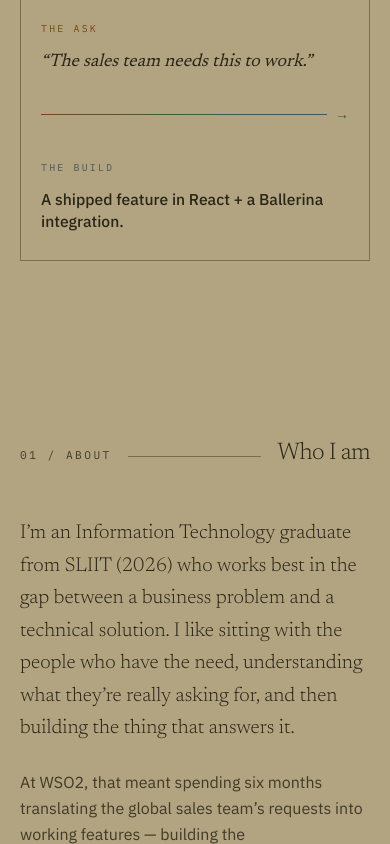
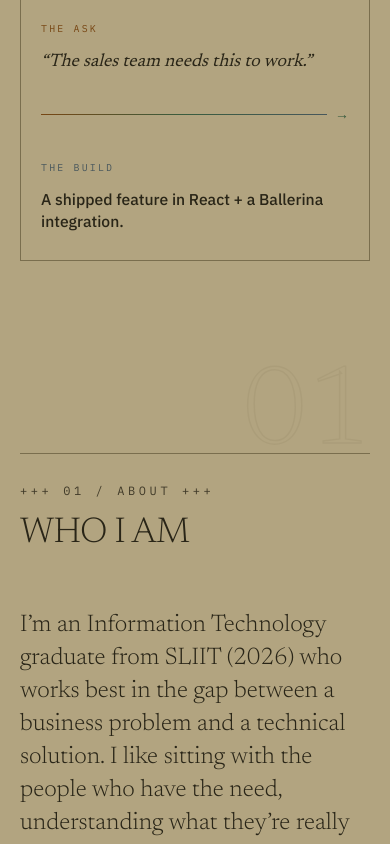
Before and after one commit to senudidinaya/senudi-portfolio, a Next.js app: page / in a window 390 px wide. Shown: the part 1156-2000 px from the top of the page. Built offline with nearby package versions, Linux system fonts and the light colour scheme; no server answers; the database is empty.

Commit message:
phase 4: chapters + about + facets

```diff
--- a/src/components/About.tsx
+++ b/src/components/About.tsx
@@ -1,6 +1,7 @@
 import type { SiteContent } from "@/data/content";
 import { SectionHeading } from "./SectionHeading";
-import { Reveal } from "./Reveal";
+import { MotionReveal } from "./motion/MotionReveal";
+import { Facets } from "./Facets";
 
 export function About({
   about,
@@ -11,70 +12,73 @@ export function About({
   education: SiteContent["education"];
   additional: SiteContent["additional"];
 }) {
+  const [lead, ...rest] = about.paragraphs;
+
   return (
-    <section id="about" className="px-5 py-24 sm:px-8 sm:py-32">
+    <section id="about" className="px-5 py-28 sm:px-8 sm:py-40">
       <div className="mx-auto max-w-content">
         <SectionHeading eyebrow="01 / About" title="Who I am" />
 
-        <div className="mt-12 grid gap-14 lg:grid-cols-[1.4fr_1fr]">
-          <Reveal className="space-y-6">
-            {about.paragraphs.map((p, i) => (
-              <p
-                key={i}
-                className={
-                  i === 0
-                    ? "font-serif text-xl font-light leading-relaxed text-ink sm:text-2xl"
-                    : "text-base leading-relaxed text-muted"
-                }
-              >
-                {p}
+        <div className="mt-14 sm:mt-20">
+          {lead && (
+            <MotionReveal>
+              <p className="max-w-3xl font-serif text-2xl font-light leading-snug text-ink sm:text-3xl">
+                {lead}
               </p>
+            </MotionReveal>
+          )}
+
+          {rest.length > 0 && (
+            <div className="mt-12 grid gap-8 lg:grid-cols-2 lg:gap-12">
+              {rest.map((p, i) => (
+                <MotionReveal key={i} delay={i * 0.08}>
+                  <p className="text-base leading-relaxed text-muted">{p}</p>
+                </MotionReveal>
+              ))}
+            </div>
+          )}
+
+          <div className="mt-16 border-b border-line sm:mt-20">
+            {education.map((e, i) => (
+              <MotionReveal key={e.school} delay={i * 0.07}>
+                <Row meta={e.timeframe}>
+                  <p className="font-serif text-lg font-light text-ink">{e.credential}</p>
+                  <p className="mt-1 text-sm text-muted">{e.school}</p>
+                </Row>
+              </MotionReveal>
             ))}
-          </Reveal>
+            <MotionReveal delay={education.length * 0.07}>
+              <Row meta="Languages">
+                <p className="font-serif text-lg font-light text-ink">
+                  {additional.languages.join(" · ")}
+                </p>
+              </Row>
+            </MotionReveal>
+            <MotionReveal delay={(education.length + 1) * 0.07}>
+              <Row meta="Beyond work">
+                <p className="font-serif text-lg font-light text-ink">
+                  {additional.activities.join(" · ")}
+                </p>
+              </Row>
+            </MotionReveal>
+          </div>
+        </div>
 
-          <Reveal delay={120} className="space-y-10">
-            <div>
-              <h3 className="eyebrow">Education</h3>
-              <ul className="mt-4 space-y-5">
-                {education.map((e) => (
-                  <li key={e.school} className="border-l-2 border-line pl-4">
-                    <p className="font-sans text-sm font-semibold text-ink">
-                      {e.credential}
-                    </p>
-                    <p className="mt-0.5 text-sm text-muted">{e.school}</p>
-                    <p className="mt-0.5 font-mono text-xs text-muted">
-                      {e.timeframe}
-                    </p>
-                  </li>
-                ))}
-              </ul>
-            </div>
-
-            <div className="grid grid-cols-2 gap-8">
-              <div>
-                <h3 className="eyebrow">Languages</h3>
-                <ul className="mt-3 space-y-1.5">
-                  {additional.languages.map((l) => (
-                    <li key={l} className="text-sm text-muted">
-                      {l}
-                    </li>
-                  ))}
-                </ul>
-              </div>
-              <div>
-                <h3 className="eyebrow">Beyond work</h3>
-                <ul className="mt-3 space-y-1.5">
-                  {additional.activities.map((a) => (
-                    <li key={a} className="text-sm text-muted">
-                      {a}
-                    </li>
-                  ))}
-                </ul>
-              </div>
-            </div>
-          </Reveal>
-        </div>
+        <Facets />
       </div>
     </section>
   );
 }
+
+function Row({ meta, children }: { meta: string; children: React.ReactNode }) {
+  return (
+    <div className="group border-t border-line transition-colors duration-300 hover:border-muted">
+      <div className="grid grid-cols-[6.5rem_1fr] gap-4 py-5 transition-transform duration-300 group-hover:translate-x-2 sm:grid-cols-[11rem_1fr] sm:gap-8">
+        <span className="pt-1 font-mono text-[0.65rem] uppercase leading-relaxed tracking-[0.18em] text-muted">
+          {meta}
+        </span>
+        <div>{children}</div>
+      </div>
+    </div>
+  );
+}
--- a/src/components/Contact.tsx
+++ b/src/components/Contact.tsx
@@ -55,7 +55,7 @@ export function Contact({
     "w-full rounded-xl border border-line bg-bg px-4 py-3 text-sm text-ink placeholder:text-muted/70 transition-colors focus:border-cool focus:outline-none";
 
   return (
-    <section id="contact" className="border-t border-line bg-bg px-5 py-24 sm:px-8 sm:py-32">
+    <section id="contact" className="border-t border-line bg-bg px-5 py-28 sm:px-8 sm:py-40">
       <div className="mx-auto max-w-content">
         <SectionHeading eyebrow="04 / Contact" title="Let's talk" />
 
--- /dev/null
+++ b/src/components/FacetCard.tsx
@@ -0,0 +1,74 @@
+"use client";
+
+import { useRef } from "react";
+import { motion, type Variants } from "framer-motion";
+import { DitherMedia, type DitherMediaHandle } from "@/components/dither/DitherMedia";
+import type { FacetMedia } from "@/data/media";
+
+const appear: Variants = {
+  hidden: { opacity: 0, y: 24 },
+  visible: (i: number) => ({
+    opacity: 1,
+    y: 0,
+    transition: { duration: 0.7, ease: [0.22, 1, 0.36, 1], delay: i * 0.08 },
+  }),
+};
+
+function finePointer() {
+  return window.matchMedia("(hover: hover) and (pointer: fine)").matches;
+}
+
+export function FacetCard({ facet, index }: { facet: FacetMedia; index: number }) {
+  const dither = useRef<DitherMediaHandle>(null);
+
+  function wake() {
+    if (!finePointer()) return;
+    dither.current?.scramble();
+    dither.current?.playVideo();
+  }
+
+  function rest() {
+    dither.current?.pauseVideo();
+  }
+
+  return (
+    <motion.figure
+      className="group w-[68vw] flex-none snap-start sm:w-[300px] lg:w-auto"
+      initial="hidden"
+      whileInView="visible"
+      viewport={{ once: true, amount: 0.3 }}
+      variants={appear}
+      custom={index}
+      tabIndex={0}
+      onMouseEnter={wake}
+      onMouseLeave={rest}
+      onFocus={wake}
+      onBlur={rest}
+    >
+      <div className="relative aspect-[2/3] overflow-hidden border border-line">
+        <DitherMedia
+          ref={dither}
+          src={facet.image}
+          video={facet.video}
+          videoAutoPlay={false}
+          alt={facet.alt}
+          cell={2.5}
+          breathe
+          className="absolute inset-0 h-full w-full"
+        />
+        <span className="absolute bottom-3 left-3">
+          <span className="relative inline-block bg-bg/85 px-2.5 py-1.5 font-mono text-[0.62rem] uppercase tracking-[0.18em] text-ink">
+            {facet.label}
+            <span
+              aria-hidden="true"
+              className="absolute inset-x-2.5 bottom-1 h-px origin-left scale-x-0 bg-ink transition-transform duration-300 group-hover:scale-x-100 group-focus-within:scale-x-100"
+            />
+          </span>
+        </span>
+      </div>
+      <figcaption className="mt-3 font-serif text-sm italic text-muted">
+        {facet.caption}
+      </figcaption>
+    </motion.figure>
+  );
+}
--- /dev/null
+++ b/src/components/Facets.tsx
@@ -0,0 +1,24 @@
+import { facets } from "@/data/media";
+import { FacetCard } from "./FacetCard";
+
+// Closing band of the About chapter: four dithered persona studies.
+// Grid on lg+, snap strip below; content comes from src/data/media.ts.
+export function Facets() {
+  return (
+    <div className="mt-24 sm:mt-28">
+      <p className="marker">+++ IN HER ELEMENT +++</p>
+      <div className="mt-4 h-px bg-line" />
+
+      <div
+        tabIndex={0}
+        role="region"
+        aria-label="Four sides of Senudi, illustrated"
+        className="mt-8 flex snap-x snap-mandatory gap-4 overflow-x-auto pb-4 lg:grid lg:grid-cols-4 lg:overflow-visible lg:pb-0"
+      >
+        {facets.map((facet, i) => (
+          <FacetCard key={facet.key} facet={facet} index={i} />
+        ))}
+      </div>
+    </div>
+  );
+}
--- a/src/components/Projects.tsx
+++ b/src/components/Projects.tsx
@@ -141,7 +141,7 @@ export function Projects({
   const flagships = projects.filter((p) => !p.kind.includes(".NET foundation"));
 
   return (
-    <section id="work" className="px-5 py-24 sm:px-8 sm:py-32">
+    <section id="work" className="px-5 py-28 sm:px-8 sm:py-40">
       <div className="mx-auto max-w-content">
         <SectionHeading eyebrow="03 / Work" title="How I've grown" />
 
--- a/src/components/SectionHeading.tsx
+++ b/src/components/SectionHeading.tsx
@@ -1,3 +1,24 @@
+"use client";
+
+import { useRef } from "react";
+import {
+  motion,
+  useReducedMotion,
+  useScroll,
+  useTransform,
+  type Variants,
+} from "framer-motion";
+
+const titleRise: Variants = {
+  hidden: { y: "112%" },
+  visible: {
+    y: "0%",
+    transition: { duration: 0.8, ease: [0.22, 1, 0.36, 1], delay: 0.1 },
+  },
+};
+
+// Chapter heading: hairline, "+++ 01 / ABOUT +++" marker, masked display
+// title, and a huge outlined chapter numeral drifting behind it.
 export function SectionHeading({
   eyebrow,
   title,
@@ -5,13 +26,54 @@ export function SectionHeading({
   eyebrow: string;
   title: string;
 }) {
+  const ref = useRef<HTMLDivElement>(null);
+  const reduceMotion = useReducedMotion();
+  const { scrollYProgress } = useScroll({
+    target: ref,
+    offset: ["start end", "end start"],
+  });
+  // both ranges start at 0 so server and first client render agree
+  const y = useTransform(scrollYProgress, [0, 1], reduceMotion ? [0, 0] : [0, -80]);
+
+  const marker = `+++ ${eyebrow.toUpperCase()} +++`;
+  const index = eyebrow.split("/")[0].trim();
+
   return (
-    <div className="flex items-baseline gap-4">
-      <span className="eyebrow whitespace-nowrap">{eyebrow}</span>
-      <span className="h-px flex-1 translate-y-[-2px] bg-line" />
-      <h2 className="font-serif text-2xl font-light tracking-tight text-ink sm:text-3xl">
-        {title}
-      </h2>
+    <div ref={ref} className="relative">
+      <div className="h-px bg-line" />
+      <motion.span
+        aria-hidden="true"
+        style={{ y, WebkitTextStroke: "1.5px rgb(var(--line))" }}
+        className="pointer-events-none absolute -top-6 right-0 select-none font-serif text-[clamp(7rem,18vw,13rem)] font-light leading-none text-transparent opacity-[0.12]"
+      >
+        {index}
+      </motion.span>
+
+      <div className="relative pt-7 sm:pt-9">
+        <motion.p
+          className="marker"
+          initial={{ opacity: 0 }}
+          whileInView={{ opacity: 1 }}
+          viewport={{ once: true }}
+          transition={{ duration: 0.5 }}
+        >
+          {marker}
+        </motion.p>
+        <h2 className="mt-4 font-serif text-display-lg font-light uppercase tracking-display text-ink">
+          {/* observe the mask, not the shifted span — a translated child is
+              fully clipped, so it never intersects and would never reveal */}
+          <motion.span
+            className="block overflow-hidden pb-[0.09em] -mb-[0.09em]"
+            initial="hidden"
+            whileInView="visible"
+            viewport={{ once: true, amount: 0.6 }}
+          >
+            <motion.span className="block" variants={titleRise}>
+              {title}
+            </motion.span>
+          </motion.span>
+        </h2>
+      </div>
     </div>
   );
 }
--- a/src/components/Skills.tsx
+++ b/src/components/Skills.tsx
@@ -45,7 +45,7 @@ function SkillColumn({
 
 export function Skills({ skills }: { skills: SiteContent["skills"] }) {
   return (
-    <section id="skills" className="border-y border-line bg-surface px-5 py-24 sm:px-8 sm:py-32">
+    <section id="skills" className="border-y border-line bg-surface px-5 py-28 sm:px-8 sm:py-40">
       <div className="mx-auto max-w-content">
         <SectionHeading eyebrow="02 / Skills" title="Two sides, one workflow" />
 
```
Also changed, not shown: src/components/dither/DitherMedia.tsx (+25 -3 lines).
